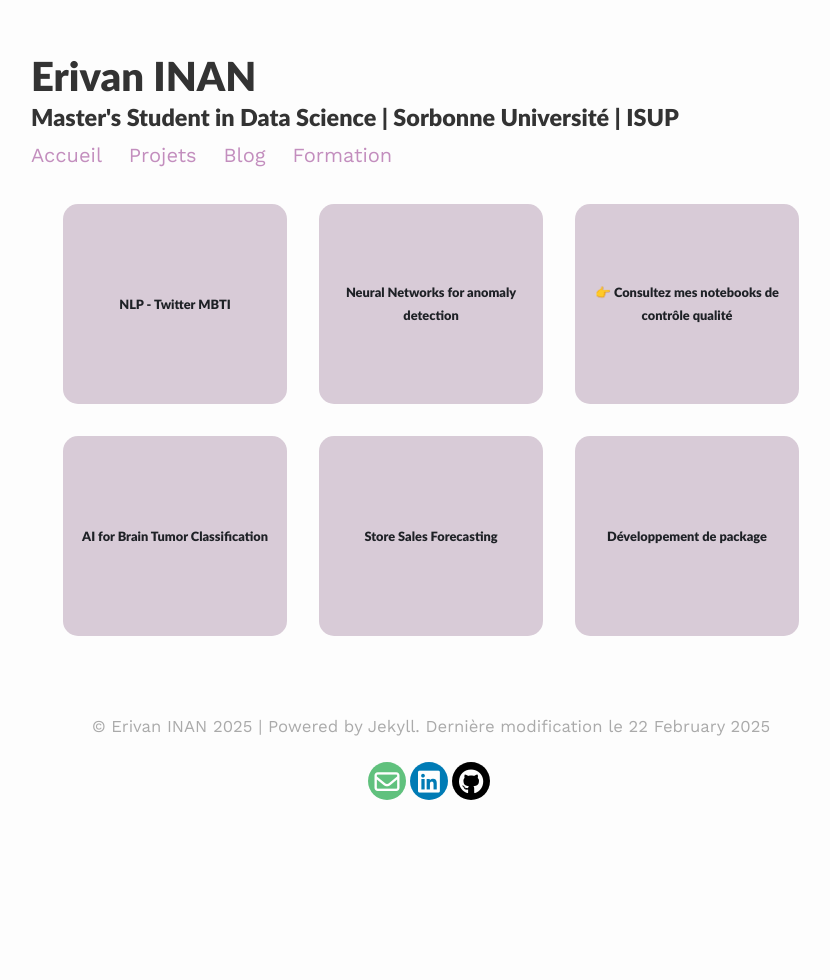
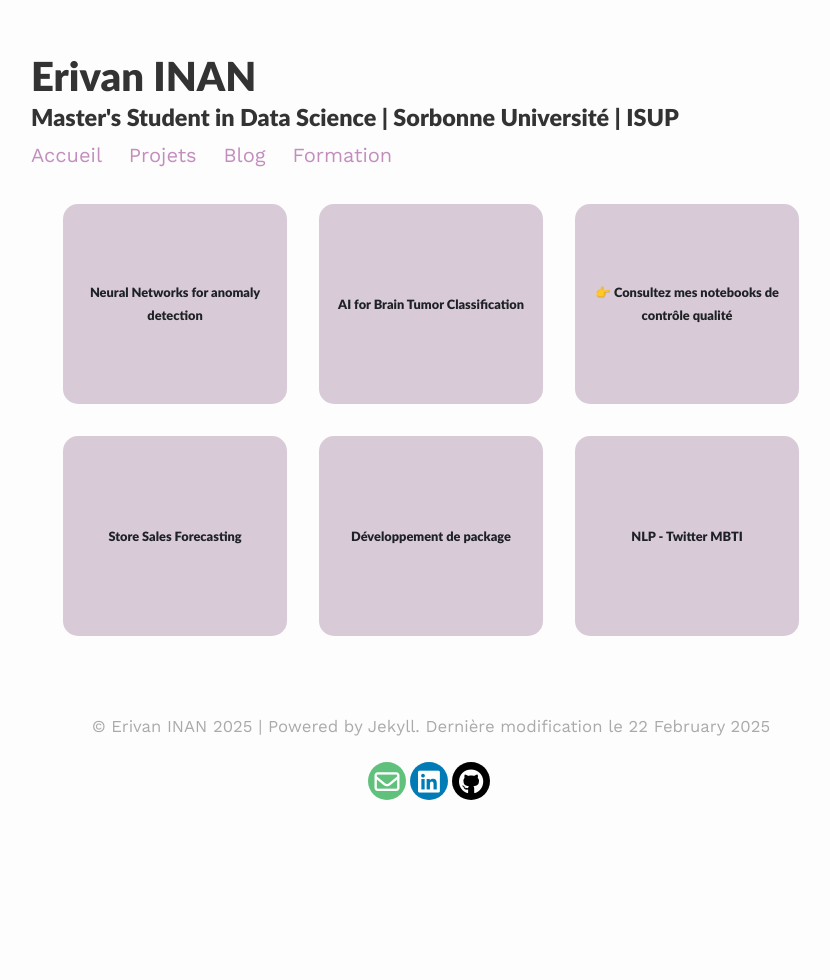
Before and after one commit to erivaninan/erivaninan.github.io, a Jekyll site: the page built from _pages/projects.md, in a window 1280 px wide. Shown: the whole page, without its empty margins (209-1039 px from the left). Built offline with Jekyll 4.4.1, drawn with Linux system fonts in a browser that asks for light colours; part of the change alters nothing that is shown.

```diff
--- a/_config.yml
+++ b/_config.yml
@@ -50,12 +50,12 @@ collections:
     output: true
     permalink: /projects/:name/
     order:
-      - shortProject.md
-      - longerProjectTitle.md
-      - redirect.md
-      - project4.md
-      - project5.md
-      - project6.md
+      - NN_anomaly.md
+      - brain_tumor.md
+      - controle_qua.md
+      - store_sales.md
+      - package_dev.md
+      - twitter_mbti.md
   formations:
     output: true
     permalink: /formation/:name/
```
Also changed, not shown: _projects/NN_anomaly.md (renamed from _projects/longerProjectTitle.md), _projects/brain_tumor.md (renamed from _projects/project4.md), _projects/controle_qua.md (renamed from _projects/redirect.md), _projects/package_dev.md (renamed from _projects/project6.md), _projects/store_sales.md (renamed from _projects/project5.md), _projects/twitter_mbti.md (renamed from _projects/shortProject.md).
